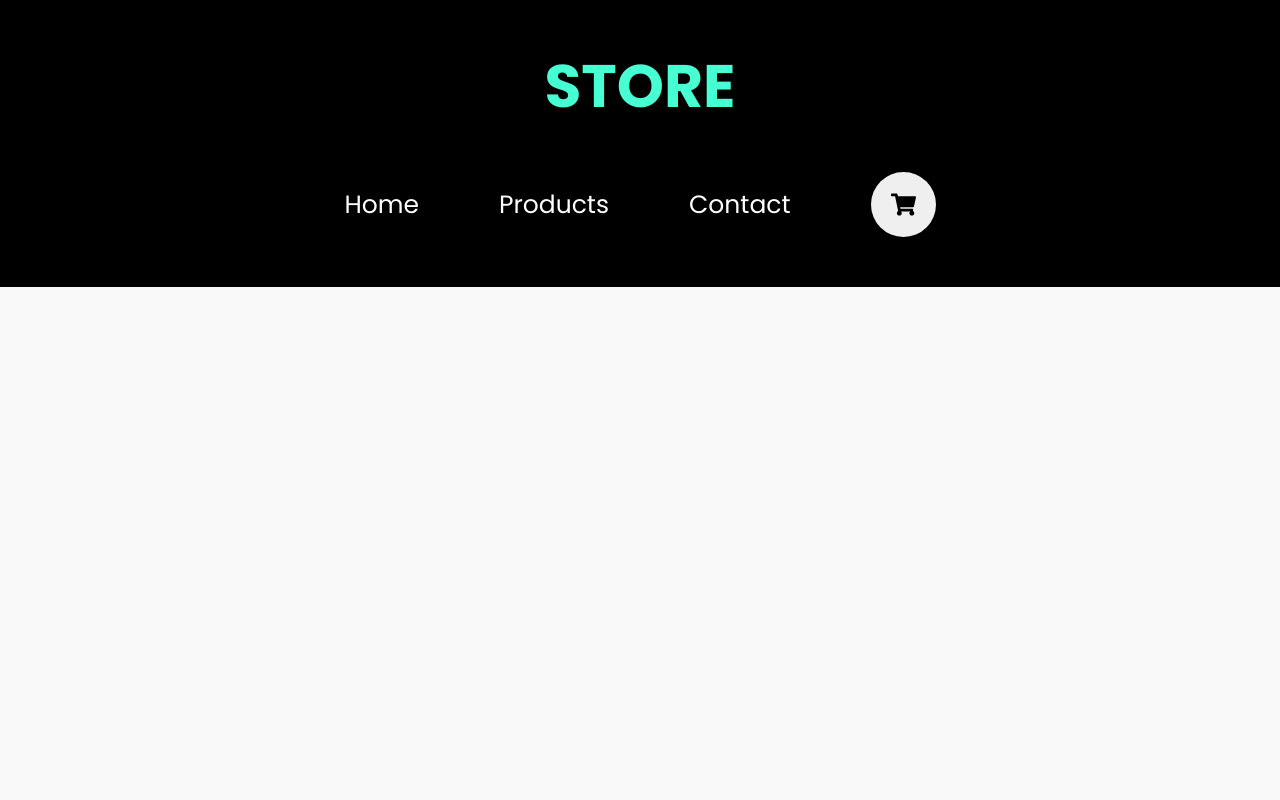
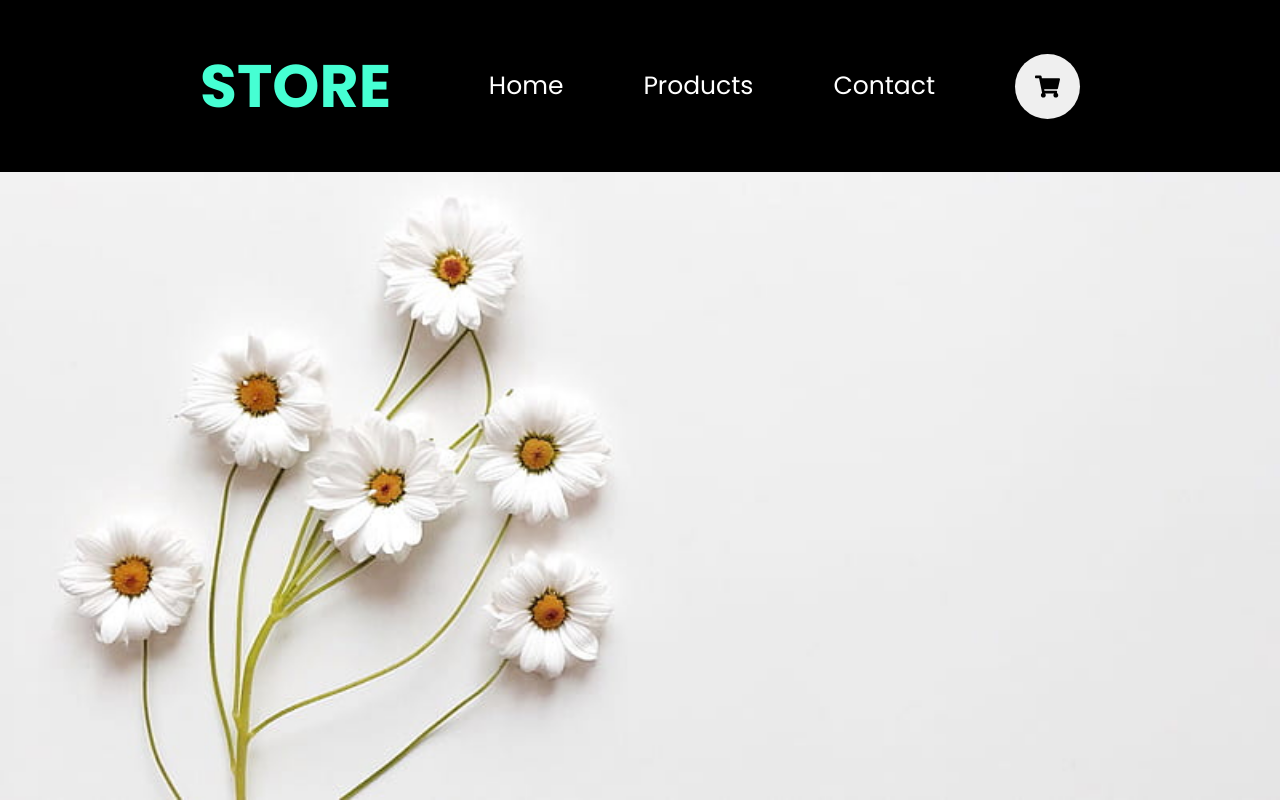
Before and after one commit to 4ndrelim/TOP_JS, a React (Create React App) app in the folder shopping-cart/: page / in a window 1280 px wide. Built offline with nearby package versions, Linux system fonts and the light colour scheme.

Commit message:
Add images and style

```diff
--- a/shopping-cart/src/App.js
+++ b/shopping-cart/src/App.js
@@ -11,7 +11,7 @@ function App() {
     <div>
       <BrowserRouter>
         <Routes>
-          <Route path="/" element={<Header />} />
+          <Route path="/" element={<Home />} />
           <Route path="/products" element={<Products />} />
           <Route path="/contact" element={<Contact />} />
         </Routes>
--- a/shopping-cart/src/components/Header.js
+++ b/shopping-cart/src/components/Header.js
@@ -8,7 +8,7 @@ const HeaderWrapper = styled.header`
   justify-content: space-between;
   padding: 5rem 20rem;
   background-color: ${({ theme }) => theme.colors.dark};
-  @media (max-width: 1630px) {
+  @media (max-width: 1030px) {
     flex-direction: column;
     gap: 5rem;
   };
--- a/shopping-cart/src/components/Navbar.js
+++ b/shopping-cart/src/components/Navbar.js
@@ -2,7 +2,7 @@ import React from 'react';
 import { Link } from 'react-router-dom';
 import styled from 'styled-components';
 import { FaShoppingCart } from 'react-icons/fa';
-import Button from './Button';
+import Button from './elements/Button';
 
 const NavBarWrapper = styled.nav`
     display: flex;
--- /dev/null
+++ b/shopping-cart/src/components/elements/Background.js
@@ -0,0 +1,16 @@
+import React from 'react';
+import styled from 'styled-components';
+import background from '../../assets/background.png';
+
+function Background() {
+  return <BackgroundWrapper src={background} alt="Background flowers" />;
+}
+
+const BackgroundWrapper = styled.img`
+    position: absolute;
+    bottom: 0;
+    left: 0;
+    z-index: -1;
+`;
+
+export default Background;
--- a/shopping-cart/src/components/Button.js
+++ b/shopping-cart/src/components/elements/Button.js
@@ -13,8 +13,8 @@ const ButtonWrapper = styled.button`
     };
 `;
 
-function Button({ content, type }) {
-  return <ButtonWrapper type={type}>{content}</ButtonWrapper>;
+function Button({ content }) {
+  return <ButtonWrapper>{content}</ButtonWrapper>;
 }
 
 export default Button;
--- a/shopping-cart/src/pages/Contact.js
+++ b/shopping-cart/src/pages/Contact.js
@@ -1,11 +1,12 @@
 import React from 'react';
+import Background from '../components/elements/Background';
 
-const Contact = () => {
-    return (
-        <div>
-            Contact Page
-        </div>
-    );
-};
+function Contact() {
+  return (
+    <Background>
+      Contact
+    </Background>
+  );
+}
 
 export default Contact;
--- a/shopping-cart/src/pages/Home.js
+++ b/shopping-cart/src/pages/Home.js
@@ -1,11 +1,14 @@
 import React from 'react';
+import Background from '../components/elements/Background';
+import Header from '../components/Header';
 
-const Home = () => {
-    return (
-        <div>
-            Home
-        </div>
-    );
-};
+function Home() {
+  return (
+    <div>
+      <Header />
+      <Background />
+    </div>
+  );
+}
 
-export default Home
+export default Home;
--- a/shopping-cart/src/pages/Products.js
+++ b/shopping-cart/src/pages/Products.js
@@ -1,10 +1,11 @@
 import React from 'react';
+import Background from '../components/elements/Background';
 
 function Products() {
   return (
-    <div>
-      Products Page
-    </div>
+    <Background>
+      Products
+    </Background>
   );
 }
 
```
Also changed, not shown: shopping-cart/src/assets/background.png (added), shopping-cart/src/assets/homepage-image.png (added).
